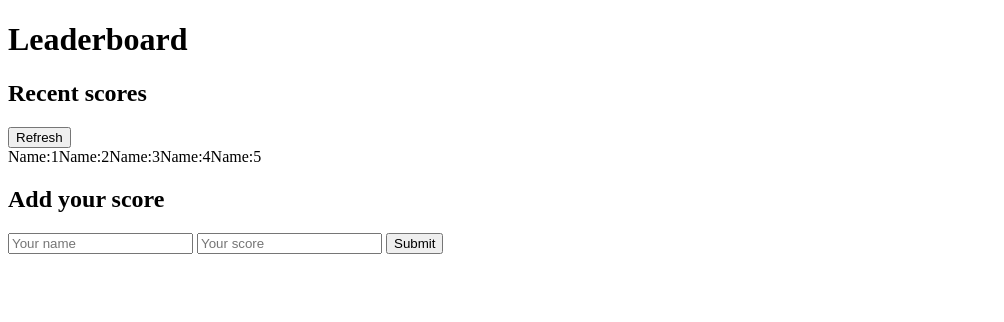
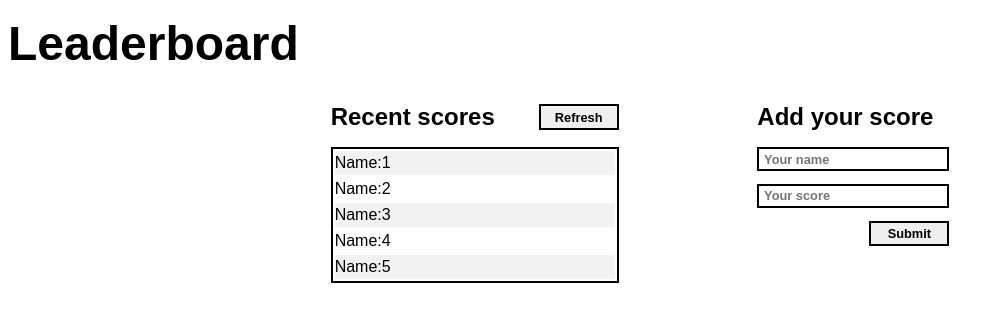
Before and after one commit to FevenSeyfu/Leaderboard, a website built with webpack: page src/index.html in a window 1280 px wide. Shown: the whole page, without its empty margins (0-1004 px from the left). Built offline with nearby package versions, Linux system fonts and the light colour scheme.

Commit message:
Style to match wireframe

```diff
--- a/src/assets/style.css
+++ b/src/assets/style.css
@@ -0,0 +1,93 @@
+*{
+	margin: 0;
+	padding: 0;
+	box-sizing: border-box;
+}
+
+header{
+  padding: 1rem 0.5rem;
+	font-size: 1.5rem;
+	font-family: sans-serif;
+	font-weight: bold;
+}
+
+.main-body{
+	display: flex;
+	flex-direction: row;
+	margin: 1rem auto;
+	justify-content: space-evenly;
+	padding: 0 15%;
+
+}
+
+.col-l{
+	width: 18rem;
+}
+
+.row-top{
+	display: flex;
+	justify-content: space-between;
+	align-items: center;
+}
+
+.sub-header{
+	font-size: 1.5rem;
+	font-family: sans-serif;
+	font-weight: 900;
+}
+
+button{
+	width: 5rem;
+	font-size: 0.8rem;
+	font-weight: 700;
+	border: 2px solid;
+	padding: 0.2rem ;
+}
+
+table{
+	width: 100%;
+	border: 2px solid;
+	margin-top: 1rem;
+}
+
+tr:nth-child(odd) {
+  background-color: #f2f2f2;
+	border: 2px solid;
+}
+
+td{
+	height: 1.5rem;
+	font-size: 1rem;
+	font-family: sans-serif;
+	font-weight: 500;
+}
+
+/* style second column */
+
+.col-r{
+	width: 12rem;
+}
+
+.sub-header.score{
+	margin: 0 auto;
+}
+
+.submit-form{
+	display: flex;
+	flex-direction: column;
+	margin-top: 1rem;
+}
+
+input{
+	margin-bottom: 0.8rem;
+	height: 1.5rem;
+	width: 12rem;
+	border: 2px solid;
+	font-size: 0.8rem;
+	font-weight: 700;
+	padding-left: 0.3rem;
+}
+
+.submit-btn{
+	align-self: flex-end;
+}
--- a/src/index.html
+++ b/src/index.html
@@ -12,32 +12,32 @@
 		<header>
 			<h1>Leaderboard</h1>
 		</header>
-		<div class="body">
-			<section class="col-l">
+		<div class="main-body">
+			<section class="col col-l">
 				<div class="row-top">
 					<h2 class="sub-header">Recent scores</h2>
 					<button class="refresh-btn" type="button">Refresh</button>
 				</div>
 				<table class="leader-list">
 				  <tr>
-						<tr>Name:1</tr>
+						<td>Name:1</td>
 					</tr>
 					<tr>
-						<tr>Name:2</tr>
+						<td>Name:2</td>
 					</tr>
 					<tr>
-						<tr>Name:3</tr>
+						<td>Name:3</td>
 					</tr>
 					<tr>
-						<tr>Name:4</tr>
+						<td>Name:4</td>
 					</tr>
 					<tr>
-						<tr>Name:5</tr>
+						<td>Name:5</td>
 					</tr>
 				</table>
 			</section>
-			<section class="col-r">
-				<h2 class="sub-header">Add your score</h2>
+			<section class="col col-r">
+				<h2 class="sub-header score">Add your score</h2>
 				<form action="" class="submit-form">
 				  <label for="name">
 						<input type="text" class="name-input" placeholder="Your name" name="name">
```
